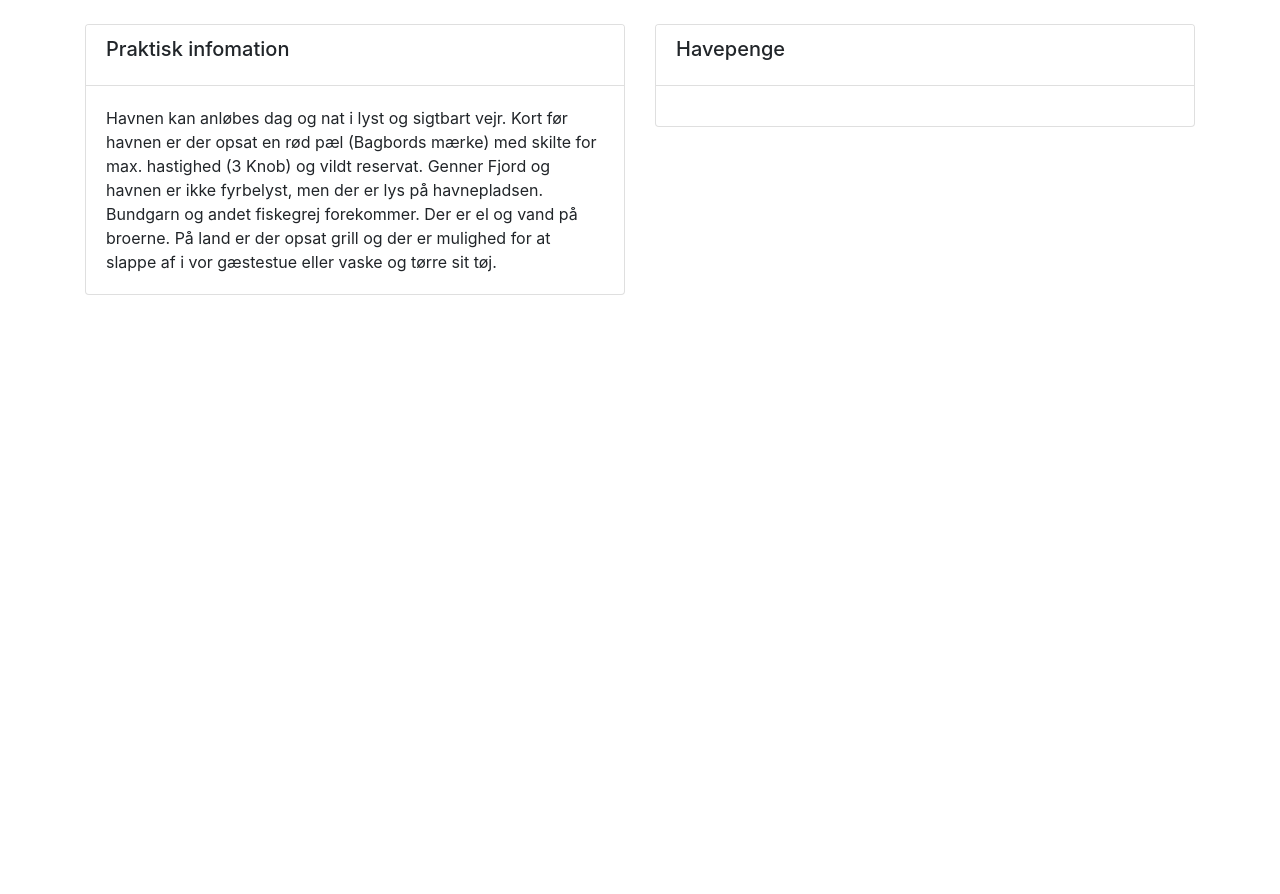
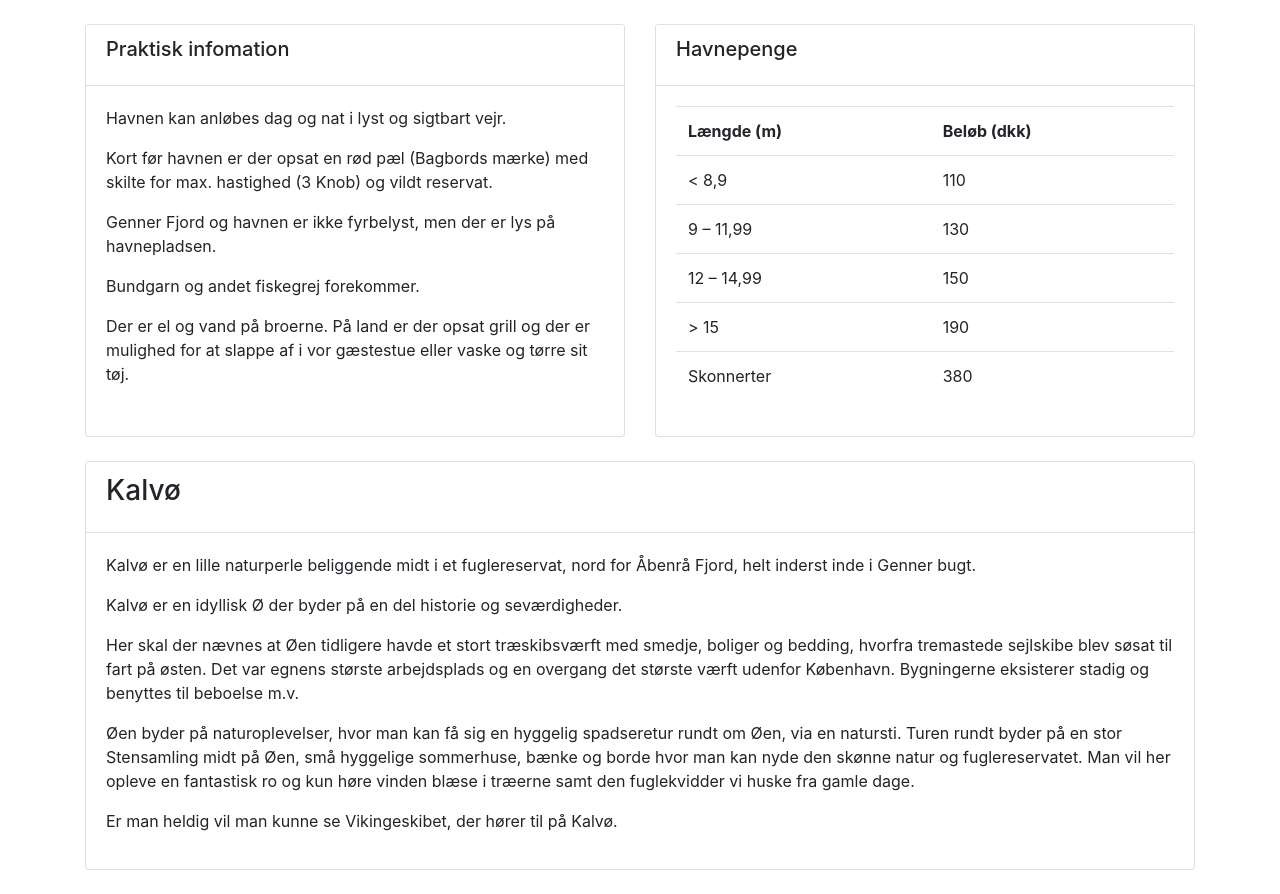
Before and after one commit to thygesteffensen/kalvoebaadelaug, a plain HTML site: page harbor_information.html in a window 1280 px wide. Shown: the part 911-1805 px from the top of the page. Before the commit the page ends 1206 px from the top, so only its background shows below. Drawn offline with Linux system fonts and the light colour scheme.

Commit message:
Rest of sites added

```diff
--- a/harbor_information.html
+++ b/harbor_information.html
@@ -24,7 +24,7 @@
 
         <!-- Have penge -->
         <div class="col-lg-12 mb-4">
-            <div class="card">
+            <div class="card h-100">
                 <div class="card-header bg-white">
                     <h5 class="card-title">Havne kort</h5>
                 </div>
@@ -38,38 +38,106 @@
         </div>
 
         <!-- Pratiks infomation -->
-        <div class="col-lg-6">
-            <div class="card">
+        <div class="col-lg-6 mb-4">
+            <div class="card h-100">
                 <div class="card-header bg-white">
                     <h5 class="card-title">Praktisk infomation</h5>
                 </div>
                 <div class="card-body">
-                    Havnen kan anløbes dag og nat i lyst og sigtbart vejr. Kort før havnen er der opsat en rød pæl
-                    (Bagbords
-                    mærke) med skilte for max. hastighed (3 Knob) og vildt reservat. Genner Fjord og havnen er ikke
-                    fyrbelyst, men der er lys på havnepladsen. Bundgarn og andet fiskegrej forekommer.
+                    <p>
+                        Havnen kan anløbes dag og nat i lyst og sigtbart vejr.
+                    </p>
+                    <p>
+                        Kort før havnen er der opsat en rød pæl (Bagbords mærke) med skilte for max. hastighed (3 Knob)
+                        og vildt reservat.
+                    </p>
+                    <p>
+                        Genner Fjord og havnen er ikke fyrbelyst, men der er lys på havnepladsen.
+                    </p>
+                    <p>
+                        Bundgarn og andet fiskegrej forekommer.
+                    </p>
+                    <p>
+                        Der er el og vand på broerne. På land er der opsat grill og der er mulighed for at slappe af i
+                        vor gæstestue eller vaske og tørre sit tøj.
+                    </p>
 
-                    Der er el og vand på broerne. På land er der opsat grill og der er mulighed for at slappe af i vor
-                    gæstestue eller vaske og tørre sit tøj.
                 </div>
             </div>
         </div>
 
+
         <!-- Havnepenge -->
-        <div class="col-lg-6">
+        <div class="col-lg-6 mb-4">
             <div class="card">
                 <div class="card-header bg-white">
-                    <h5 class="card-title">Havepenge</h5>
+                    <h5 class="card-title">Havnepenge</h5>
                 </div>
                 <div class="card-body">
+                    <table class="table table-hover thead-light">
+                        <tr>
+                            <th>Længde (m)</th>
+                            <th>Beløb (dkk)</th>
+                        </tr>
+                        <tr>
+                            <td>&lt; 8,9</td>
+                            <td>110</td>
+                        </tr>
+                        <tr>
+                            <td>9 – 11,99</td>
+                            <td>130</td>
+                        </tr>
+                        <tr>
+                            <td>12 – 14,99</td>
+                            <td>150</td>
+                        </tr>
+                        <tr>
+                            <td>&gt; 15</td>
+                            <td>190</td>
+                        </tr>
+                        <tr>
+                            <td>Skonnerter</td>
+                            <td>380</td>
+                        </tr>
+                    </table>
+                </div>
+            </div>
+        </div>
 
+        <div class="col-lg-12 mb-4">
+            <div class="card">
+                <div class="card-header bg-white">
+                    <h3 class="card-title">Kalvø</h3>
+                </div>
+                <div class="card-body">
+                    <p>
+                        Kalvø er en lille naturperle beliggende midt i et fuglereservat, nord for Åbenrå Fjord, helt
+                        inderst inde i Genner bugt.
+                    </p>
+                    <p>
+                        Kalvø er en idyllisk Ø der byder på en del historie og seværdigheder.
+                    </p>
+                    <p>
+                        Her skal der nævnes at Øen tidligere havde et stort træskibsværft med smedje, boliger og
+                        bedding, hvorfra tremastede sejlskibe blev søsat til fart på østen. Det var egnens største
+                        arbejdsplads og en overgang det største værft udenfor København. Bygningerne eksisterer stadig
+                        og benyttes til beboelse m.v.
+                    </p>
+                    <p>
+                        Øen byder på naturoplevelser, hvor man kan få sig en hyggelig spadseretur rundt om Øen, via en
+                        natursti. Turen rundt byder på en stor Stensamling midt på Øen, små hyggelige sommerhuse, bænke
+                        og borde hvor man kan nyde den skønne natur og fuglereservatet. Man vil her opleve en fantastisk
+                        ro og kun høre vinden blæse i træerne samt den fuglekvidder vi huske fra gamle dage.
+                    </p>
+                    <p>
+                        Er man heldig vil man kunne se Vikingeskibet, der hører til på Kalvø.
+                    </p>
                 </div>
             </div>
         </div>
     </div>
+</div>
 
-
-</div>
 
 <script>
     $(document).ready(function () {
```
Also changed, not shown: contacts.html (added, +46 -0 lines), harbormester.html (added, +46 -0 lines), juniordepartment.html (added, +54 -0 lines), subpages/navbar.html (+3 -3 lines), summary.html (added, +46 -0 lines).
